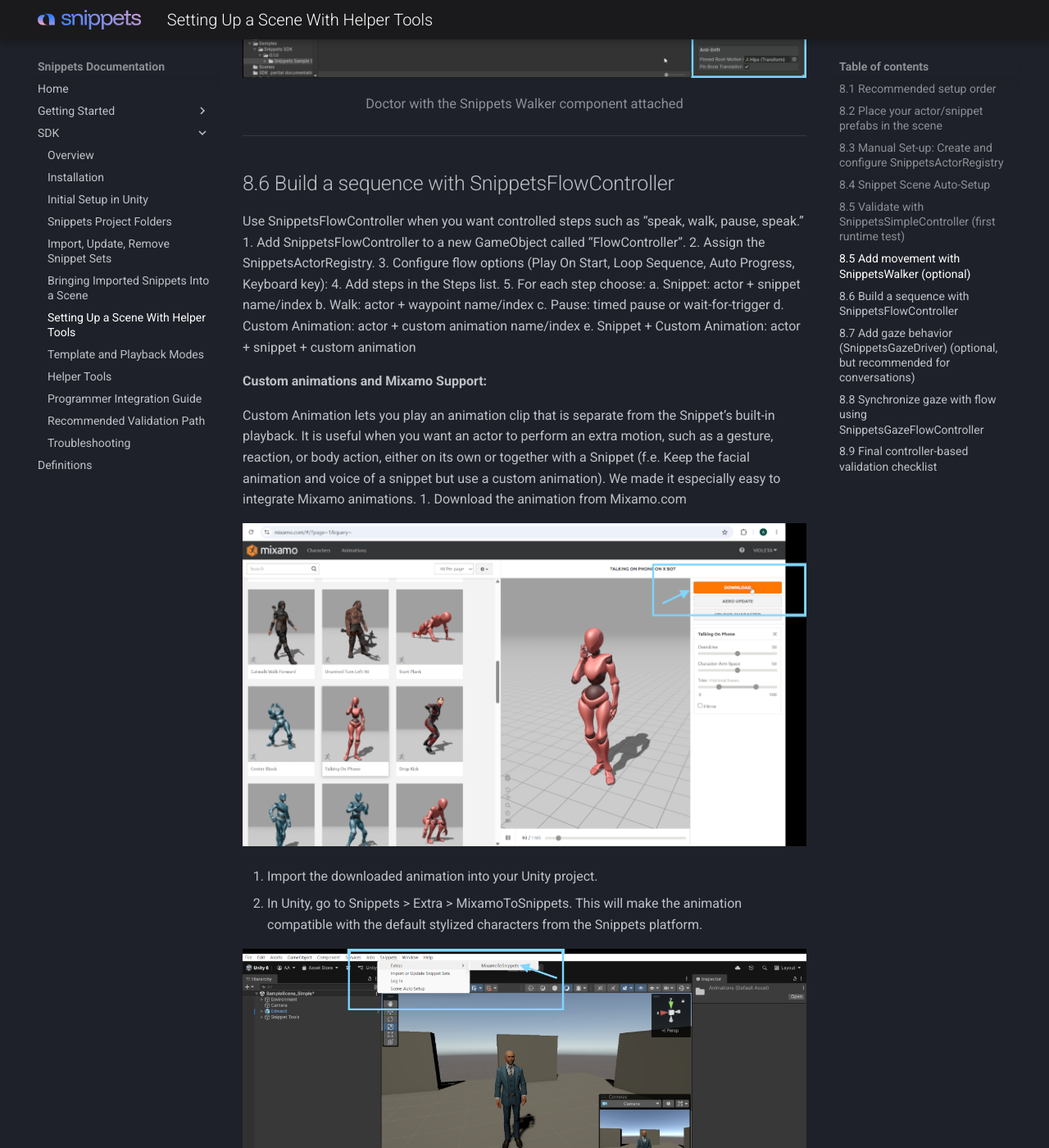
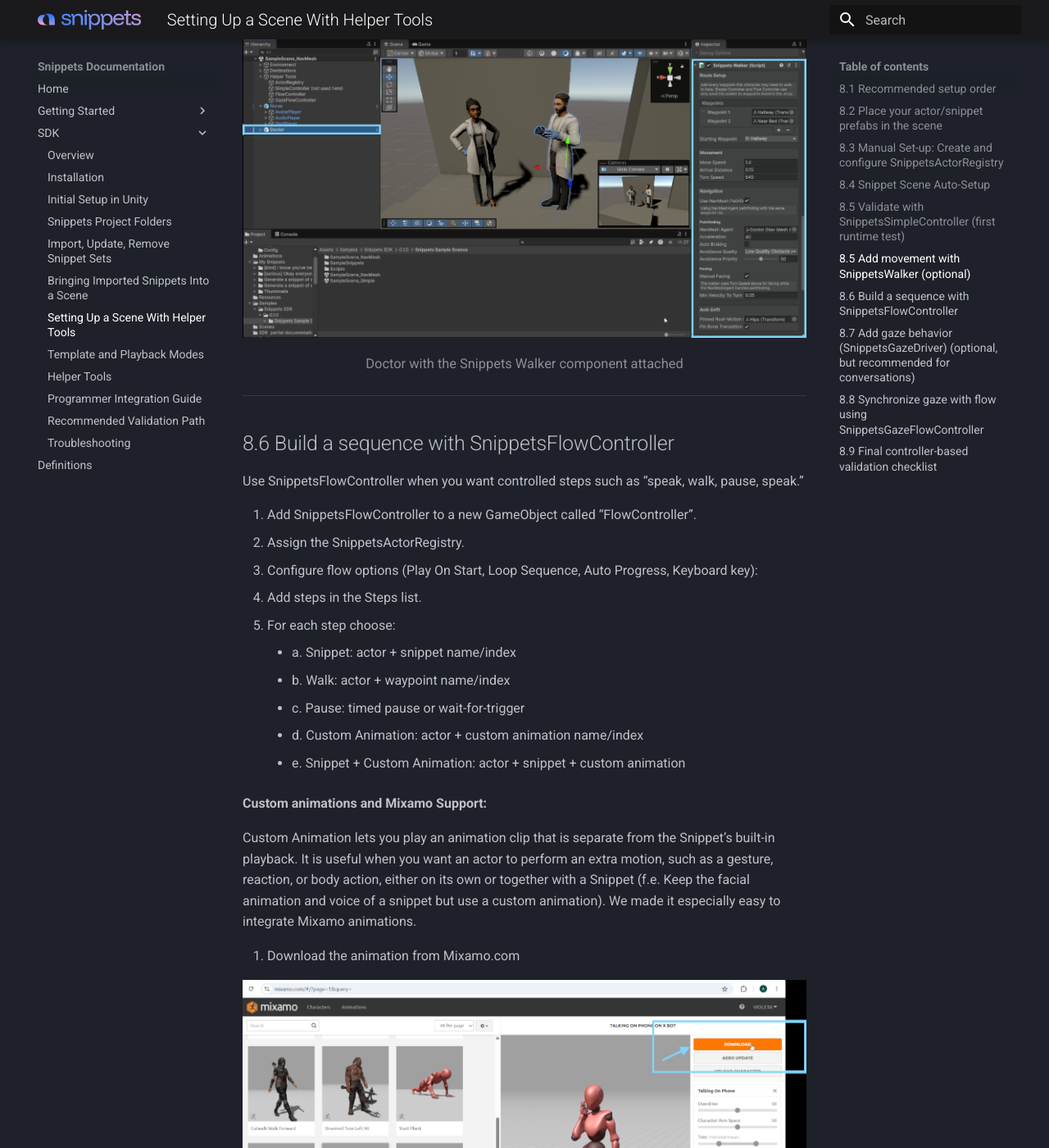
Before and after one commit to snippets3d/snippets-docs, an MkDocs documentation site: the page built from docs/SDK/setting-up-a-scene-with-helper-tools.md, in a window 1280 px wide and 1400 px high, scrolled down 6590 px. Shown: the whole window at 82% size. Built offline with MkDocs 1.6.1 and Material for MkDocs 9.7.7, drawn with Linux system fonts in a browser that asks for light colours; the version menu is left out; some of the changed text lies outside the part shown.

Commit message:
SDK docs: formatting fixes; remove old guides
Cleanup of SDK documentation: deleted legacy guides docs/SDK/create-a-snippet-template.md and docs/SDK/customizing-folders.md. Updated docs/SDK/{installation.md, initial-setup-in-unity.md, overview.md, setting-up-a-scene-with-helper-tools.md} to improve formatting and clarity—wrap UI/menu items in inline code, normalize list indentation and bullets, clarify step wording, and emphasize tips. No code changes.

```diff
--- a/docs/SDK/customizing-folders.md
+++ /dev/null
@@ -1,9 +0,0 @@
-**Introduction**
-
-There is a small configuration file called `ProjectSnippetsSettings` in the `/SnippetsSDK/Config/Resources` folder. Modifying it allows you to change the default folders where the Snippets SDK operates. There are two main folders you can configure:
-
-- **Raw Snippets Download Folder**: This is the folder where the raw data of the Snippets will be downloaded. For instance, all the audio file and animation files will be saved here. Usually you don't touch the files in this folder
-
-- **Generated Snippets Download Folder**: This is the folder where the Snippet prefabs will be generated. This is where you will look for your prefabs of the Snippets to add to your project.
-
-In both folders, the system will create a subfolder with the name of the Snippet Set you are importing, and inside it will save all the files related to that Snippet Set.
--- a/docs/SDK/setting-up-a-scene-with-helper-tools.md
+++ b/docs/SDK/setting-up-a-scene-with-helper-tools.md
@@ -31,7 +31,7 @@ manually.
 
 ![Screenshot](/assets/images/sdk-documentation/page-13-image-01.png)
 
-Screenshot to add: Two snippets added to the scene renamed “Doctor” and “Nurse”
+Two snippets added to the scene renamed “Doctor” and “Nurse”
 
 ---
 
@@ -40,13 +40,13 @@ Screenshot to add: Two snippets added to the scene renamed “Doctor” and “N
 1. Add SnippetsActorRegistry component.
 2. Add one Actor entry per character.
 3. For each actor, assign:
-- player (SnippetPlayer)
-- snippets list (all snippet prefabs you will use for that actor)
-- idleClip - find sample idleClip in `SnippetsSDK\Runtime\Assets\Animations\`
-- walkClip (if movement will be used) - sample walkClip in
-`SnippetsSDK\Runtime\Assets\Animations\`
-- walker (optional, if using movement) -> instructions in next points
-- gazeDriver (optional, if using gaze) -> instructions in next points
+    - player (SnippetPlayer)
+    - snippets list (all snippet prefabs you will use for that actor)
+    - idleClip - find sample idleClip in `SnippetsSDK\Runtime\Assets\Animations\`
+    - walkClip (if movement will be used) - sample walkClip in
+    `SnippetsSDK\Runtime\Assets\Animations\`
+    - walker (optional, if using movement) -> instructions in next points
+    - gazeDriver (optional, if using gaze) -> instructions in next points
 
 **Notes:**
 
@@ -98,11 +98,10 @@ Before building a sequence, test the registry setup with a simple trigger.
 1. Add SnippetsSimpleController to a GameObject (for clarity make one called SimpleController).
 2. Assign the SnippetsActorRegistry.
 3. Choose:
-a. Action = Snippet, Walk, Pause, Custom Animation, or Snippet + Custom Animation
-b. Actor
-c. Snippet or Waypoint
-d. If you use Snippet + Custom Animation, also choose the custom animation, snippet mask if
-needed, and completion policy.
+    - a. Action = Snippet, Walk, Pause, Custom Animation, or Snippet + Custom Animation
+    - b. Actor
+    - c. Snippet or Waypoint
+    - d. If you use Snippet + Custom Animation, also choose the custom animation, snippet mask if needed, and completion policy.
 4. Optionally enable keyboard trigger (default is useful for quick tests).
 5. Enter Play Mode and press the configured key or use inspector buttons.
 
@@ -120,17 +119,18 @@ needed, and completion policy.
 ## 8.5 Add movement with SnippetsWalker (optional)
 
 If actors need to move between points:
+
 1. Add SnippetsWalker to the actor root (or movement parent object).
 2. Create waypoint transforms in the scene.
 3. Assign waypoints in order to the walker.
 4. Configure movement values:
-a. moveSpeed
-b. arriveDistance
-c. turnSpeed
+    - a. moveSpeed
+    - b. arriveDistance
+    - c. turnSpeed
 5. If using NavMesh:
-a. Enable useNavMesh
-b. Assign NavMeshAgent
-c. Tune agent settings
+    - a. Enable useNavMesh
+    - b. Assign NavMeshAgent
+    - c. Tune agent settings
 
 **Then:**
 
@@ -146,16 +146,17 @@ c. Tune agent settings
 ## 8.6 Build a sequence with SnippetsFlowController
 
 Use SnippetsFlowController when you want controlled steps such as “speak, walk, pause, speak.”
+
 1. Add SnippetsFlowController to a new GameObject called “FlowController”.
 2. Assign the SnippetsActorRegistry.
 3. Configure flow options (Play On Start, Loop Sequence, Auto Progress, Keyboard key):
 4. Add steps in the Steps list.
 5. For each step choose:
-a. Snippet: actor + snippet name/index
-b. Walk: actor + waypoint name/index
-c. Pause: timed pause or wait-for-trigger
-d. Custom Animation: actor + custom animation name/index
-e. Snippet + Custom Animation: actor + snippet + custom animation
+    - a. Snippet: actor + snippet name/index
+    - b. Walk: actor + waypoint name/index
+    - c. Pause: timed pause or wait-for-trigger
+    - d. Custom Animation: actor + custom animation name/index
+    - e. Snippet + Custom Animation: actor + snippet + custom animation
 
 **Custom animations and Mixamo Support:**
 
@@ -163,12 +164,13 @@ Custom Animation lets you play an animation clip that is separate from the Snipp
 when you want an actor to perform an extra motion, such as a gesture, reaction, or body action, either on its own or
 together with a Snippet (f.e. Keep the facial animation and voice of a snippet but use a custom animation). We made
 it especially easy to integrate Mixamo animations.
+
 1. Download the animation from Mixamo.com
 
 ![Screenshot](/assets/images/sdk-documentation/page-21-image-01.png)
 
 2. Import the downloaded animation into your Unity project.
-3. In Unity, go to Snippets > Extra > MixamoToSnippets. This will make the animation
+3. In Unity, go to `Snippets > Extra > MixamoToSnippets`. This will make the animation
 compatible with the default stylized characters from the Snippets platform.
 
 ![Screenshot](/assets/images/sdk-documentation/page-22-image-01.png)
@@ -231,14 +233,14 @@ included in the Snippet.
 2. Use the Auto Setup button in the Gaze Driver inspector first, then review the detected references
 manually.
 3. Assign or correct the required rig references:
-a. headBone
-b. waistBone f.e. “spline” (recommended for better body follow)
-c. leftEyeBone / rightEyeBone (optional, but recommended for dynamic eye follow)
-d. faceMesh / eyelid blendshapes (optional, if using eyelid follow)
+    - a. headBone
+    - b. waistBone f.e. “spline” (recommended for better body follow)
+    - c. leftEyeBone / rightEyeBone (optional, but recommended for dynamic eye follow)
+    - d. faceMesh / eyelid blendshapes (optional, if using eyelid follow)
 4. Configure a basic starting setup:
-a. Mode: FollowTarget or LookInFront
-b. Look limits and smoothing
-c. Waist follow values
+    - a. Mode: FollowTarget or LookInFront
+    - b. Look limits and smoothing
+    - c. Waist follow values
 5. Assign gazeDriver in the actor entry of SnippetsActorRegistry (or rely on auto-find if appropriate).
 
 ![Screenshot](/assets/images/sdk-documentation/page-27-image-01.png)
@@ -250,14 +252,13 @@ c. Waist follow values
 Once your flow is stable, add gaze choreography.
 1. Add SnippetsGazeFlowController to the runtime/controller object.
 2. Assign:
-- flow (SnippetsFlowController)
-- registry (SnippetsActorRegistry)
+    - flow (SnippetsFlowController)
+    - registry (SnippetsActorRegistry)
 3. Click Sync Now so gaze steps mirror flow steps.
 4. Choose UnspecifiedActorBehavior (recommended starting point: KeepPrevious).
 5. Configure gaze per step:
-- Simple mode for step-level gaze changes (one gaze change / step)
-- Granular mode for cue-based changes during a snippet (percent-based) - f.e. “when
-snippet 1 reaches 20% of play time this gaze change occurs”
+    - Simple mode for step-level gaze changes (one gaze change / step)
+    - Granular mode for cue-based changes during a snippet (percent-based) - f.e. “when snippet 1 reaches 20% of play time this gaze change occurs”
 
 **Recommended first setup:**
 
--- a/mkdocs.yml
+++ b/mkdocs.yml
@@ -17,6 +17,7 @@ extra:
   version:
     provider: mike
 plugins:
+  - search
   - mike:
       canonical_version: latest
 site_name: Snippets Documentation
```
Also changed, not shown: other parts of docs/SDK/setting-up-a-scene-with-helper-tools.md (+1 -1 lines), docs/SDK/create-a-snippet-template.md (deleted, +0 -17 lines), docs/SDK/initial-setup-in-unity.md (+2 -2 lines), docs/SDK/installation.md (+8 -8 lines), docs/SDK/overview.md (+1 -1 lines).
